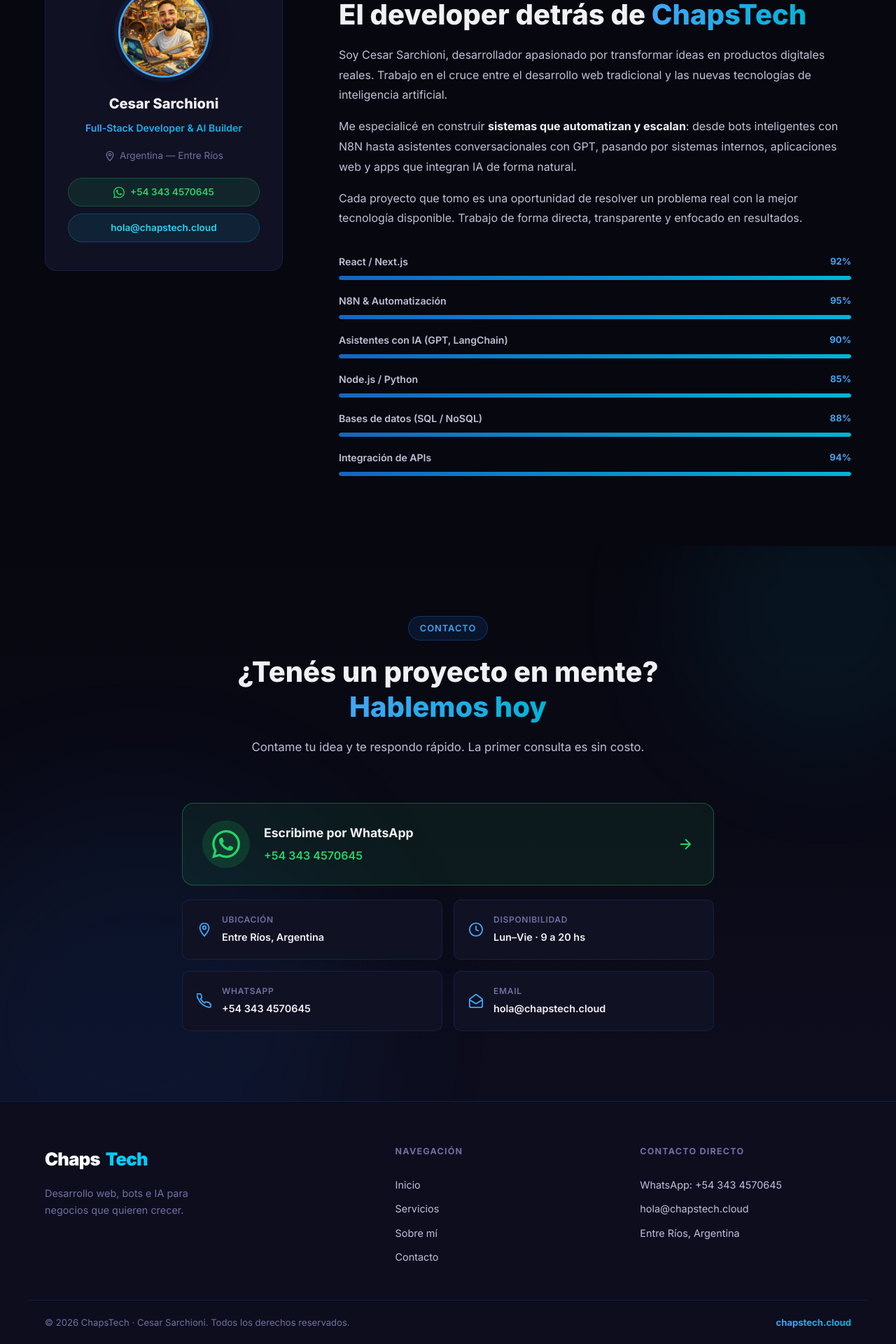
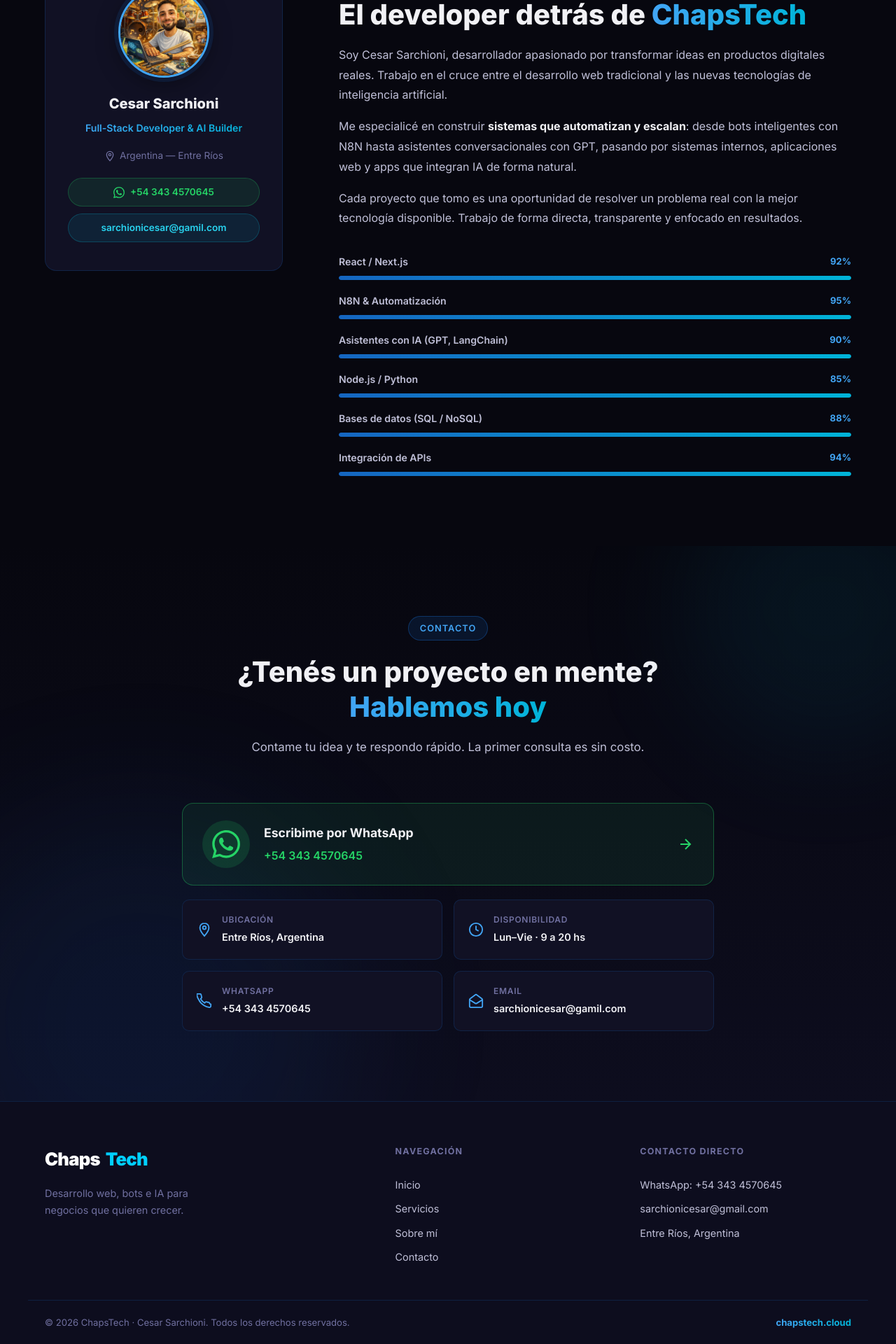
Before and after one commit to Chaps6590/ChapsTech, a React (Vite) app: page / in a window 1280 px wide. Shown: the part 2174-4094 px from the top of the page at 70% size. Built offline with nearby package versions, Linux system fonts and the light colour scheme.

Commit message:
fix: update email address to sarchionicesar@gmail.com in About, Contact, and Footer components

```diff
--- a/src/components/About.jsx
+++ b/src/components/About.jsx
@@ -33,8 +33,8 @@ const About = () => {
                 </svg>
                 +54 343 4570645
               </a>
-              <a href="mailto:hola@chapstech.cloud" className="about-email-mini">
-                hola@chapstech.cloud
+              <a href="mailto:sarchionicesar@gamil.com" className="about-email-mini">
+                sarchionicesar@gamil.com
               </a>
             </div>
           </div>
--- a/src/components/Contact.jsx
+++ b/src/components/Contact.jsx
@@ -78,7 +78,7 @@ const Contact = () => {
               </svg>
               <div>
                 <span className="cic-label">Email</span>
-                <span className="cic-value">hola@chapstech.cloud</span>
+                <span className="cic-value">sarchionicesar@gamil.com</span>
               </div>
             </div>
           </div>
--- a/src/components/Footer.jsx
+++ b/src/components/Footer.jsx
@@ -46,8 +46,8 @@ const Footer = () => {
           >
             WhatsApp: +54 343 4570645
           </a>
-          <a href="mailto:hola@chapstech.cloud" className="footer-link">
-            hola@chapstech.cloud
+          <a href="mailto:sarchionicesar@gmail.com" className="footer-link">
+            sarchionicesar@gmail.com
           </a>
           <span className="footer-link no-link">Entre Ríos, Argentina</span>
         </div>
```
